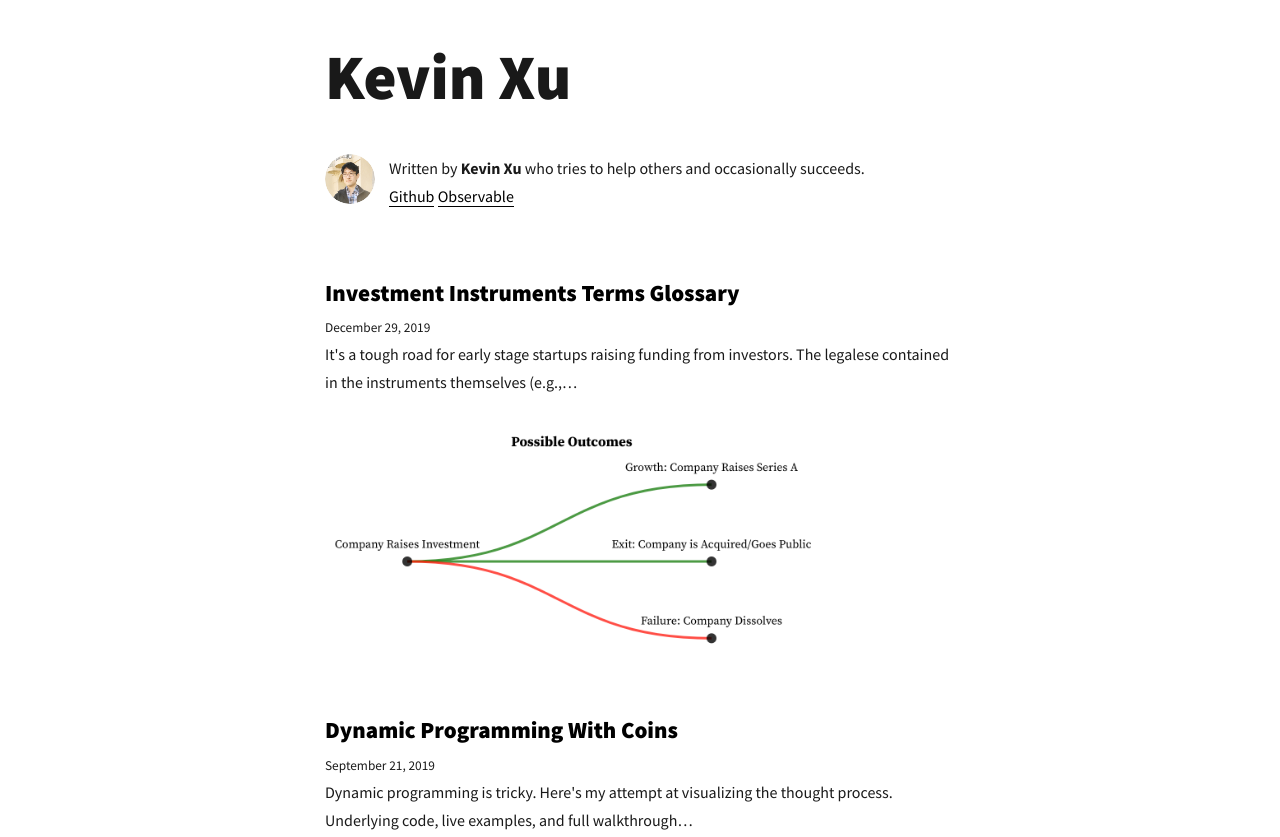
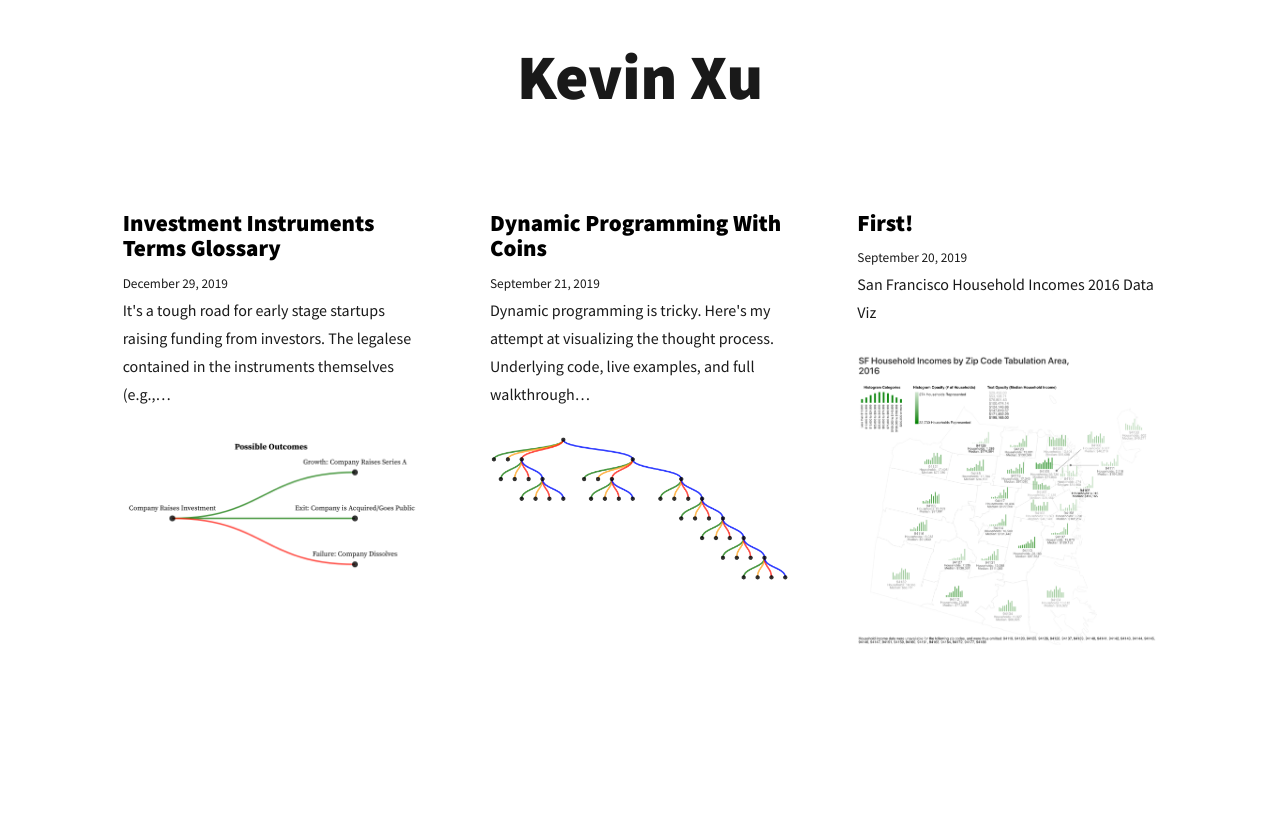
Before and after one commit to khxu/kevin-blog, a Gatsby site: page / in a window 1280 px wide. Shown: the top 837 px of the page. After the commit the page ends 800 px from the top, so only its background shows below. Built offline with nearby package versions, Linux system fonts and the light colour scheme; Gatsby itself is replaced by a stand-in of ours; some packages are replaced by stand-ins of ours.

Commit message:
update styles

```diff
--- a/src/components/layout.js
+++ b/src/components/layout.js
@@ -15,26 +15,19 @@ class Layout extends React.Component {
 					style={{
 						...scale(1.5),
 						marginBottom: rhythm(1.5),
-						marginTop: 0
+						marginTop: 0,
+						textAlign: 'center'
 					}}
 				>
-					<Link
-						style={{
-							boxShadow: `none`,
-							textDecoration: `none`,
-							color: `inherit`
-						}}
-						to={`/`}
-					>
-						{title}
-					</Link>
+					{title}
 				</h1>
 			);
 		} else {
 			header = (
 				<h3
 					style={{
-						marginTop: 0
+						marginTop: 0,
+						textAlign: 'center'
 					}}
 				>
 					<Link
@@ -55,7 +48,7 @@ class Layout extends React.Component {
 				style={{
 					marginLeft: `auto`,
 					marginRight: `auto`,
-					maxWidth: rhythm(24),
+					maxWidth: location.pathname === rootPath ? rhythm(40) : rhythm(24),
 					padding: `${rhythm(1.5)} ${rhythm(3 / 4)}`
 				}}
 			>
--- a/src/pages/index.js
+++ b/src/pages/index.js
@@ -1,11 +1,12 @@
 import React from 'react';
 import { Link, graphql } from 'gatsby';
 
-import Bio from '../components/bio';
 import Layout from '../components/layout';
 import SEO from '../components/seo';
 import { rhythm } from '../utils/typography';
 import Image from 'gatsby-image';
+
+import '../styles/index.css';
 
 class BlogIndex extends React.Component {
 	render() {
@@ -16,11 +17,11 @@ class BlogIndex extends React.Component {
 		return (
 			<Layout location={this.props.location} title={siteTitle}>
 				<SEO title="All posts" />
-				<Bio />
+				<div style={{ display: 'flex', flexWrap: 'wrap', justifyContent: 'space-around' }}>
 					{posts.map(({ node }) => {
 						const title = node.frontmatter.title || node.fields.slug;
 						return (
-						<article key={node.fields.slug}>
+							<article key={node.fields.slug} style={{ maxWidth: '300px' }} className='blog-post'>
 								<header>
 									<h3
 										style={{
@@ -51,6 +52,7 @@ class BlogIndex extends React.Component {
 							</article>
 						);
 					})}
+				</div>
 			</Layout>
 		);
 	}
--- /dev/null
+++ b/src/styles/index.css
@@ -0,0 +1,3 @@
+.blog-post + .blog-post {
+  margin-left: 1.5em;
+}
```
Also changed, not shown: content/assets/gatsby-icon.png (deleted). Lines whose indentation alone changed are shown as unchanged.
